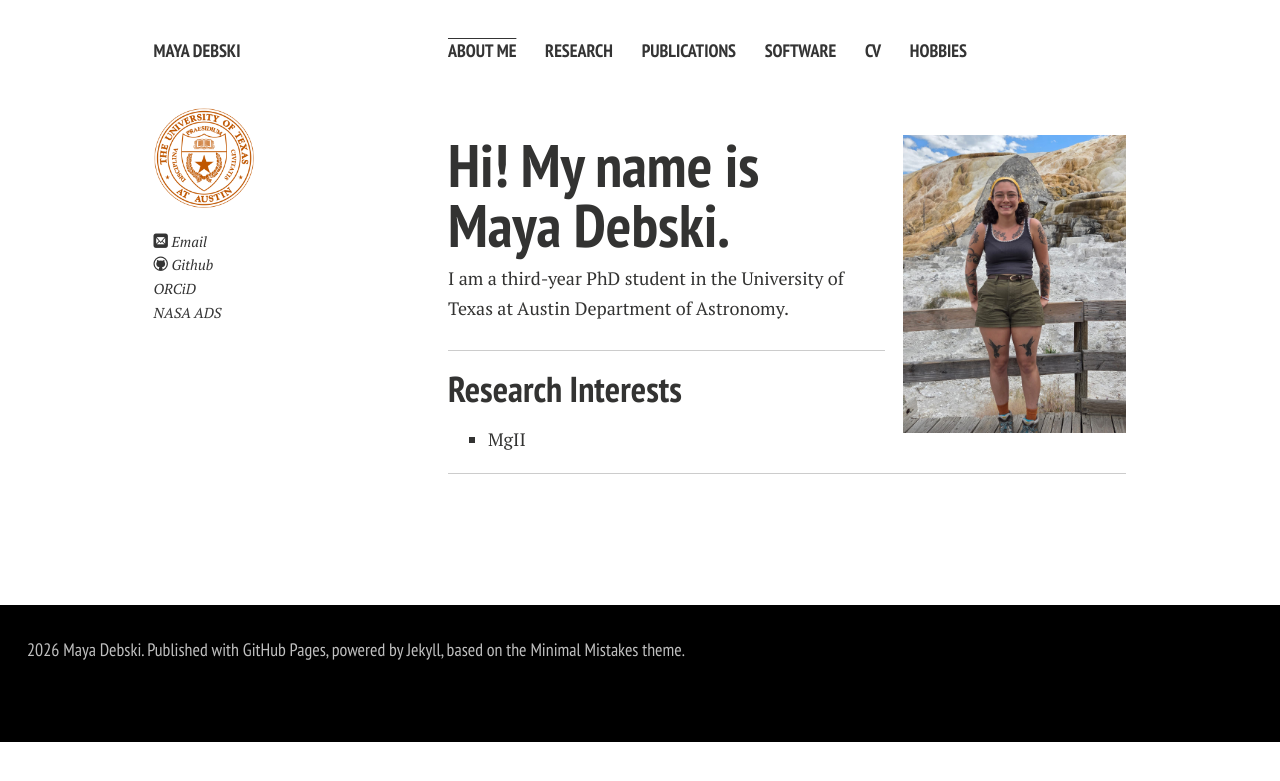
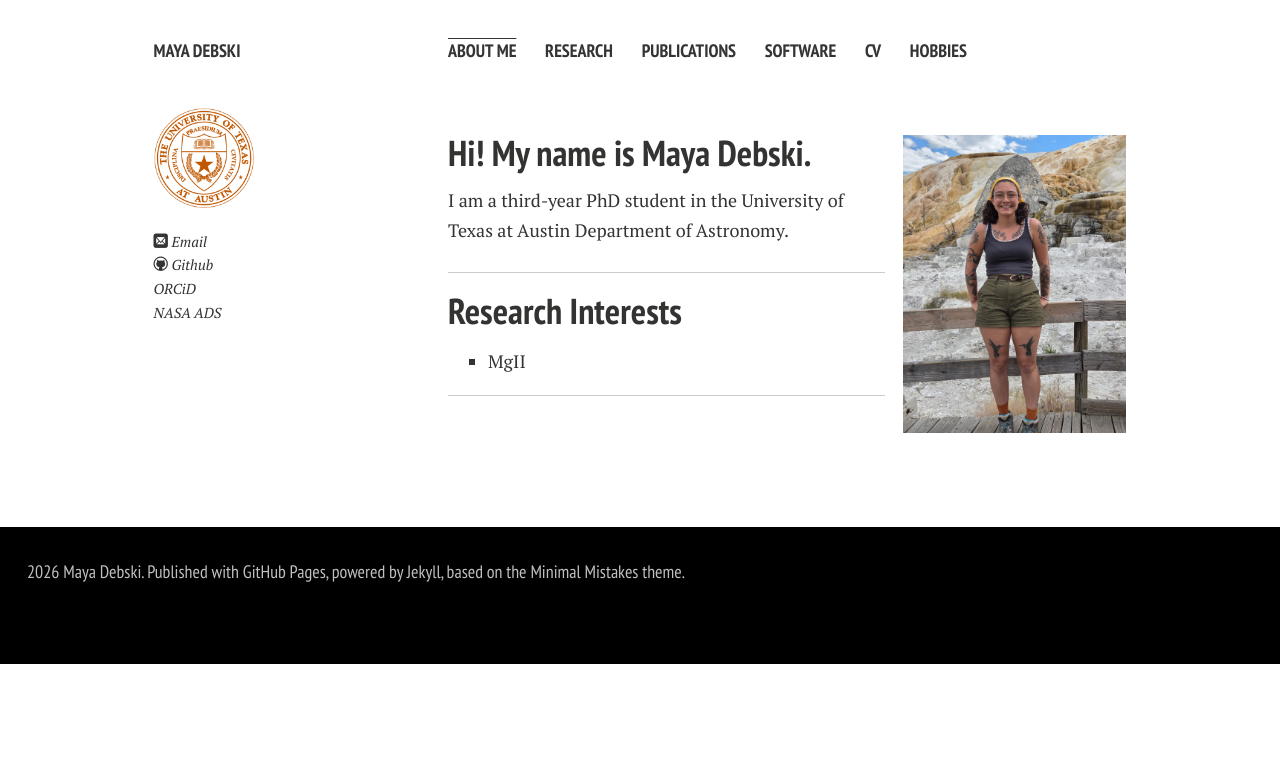
Before and after one commit to maya-debski/maya-debski.github.io, a Jekyll site: the page built from index.md, in a window 1280 px wide. Shown: the top 781 px of the page. Built offline with Jekyll 4.4.1, drawn with Linux system fonts in a browser that asks for light colours; nearby versions of some CDN libraries; comment, search, counter and statistics services are not loaded; a style sheet for code colours, icons or effects is not loaded.

Commit message:
[docs] changed fontsize

```diff
--- a/index.md
+++ b/index.md
@@ -6,7 +6,7 @@ layout: page
 <img src="maya.JPG" class="floatpic" width="25%">
 
 
-# Hi! My name is **Maya Debski**.<br>
+## Hi! My name is **Maya Debski**.<br>
 
 I am a third-year PhD student in the University of Texas at Austin Department of Astronomy.
 
```
